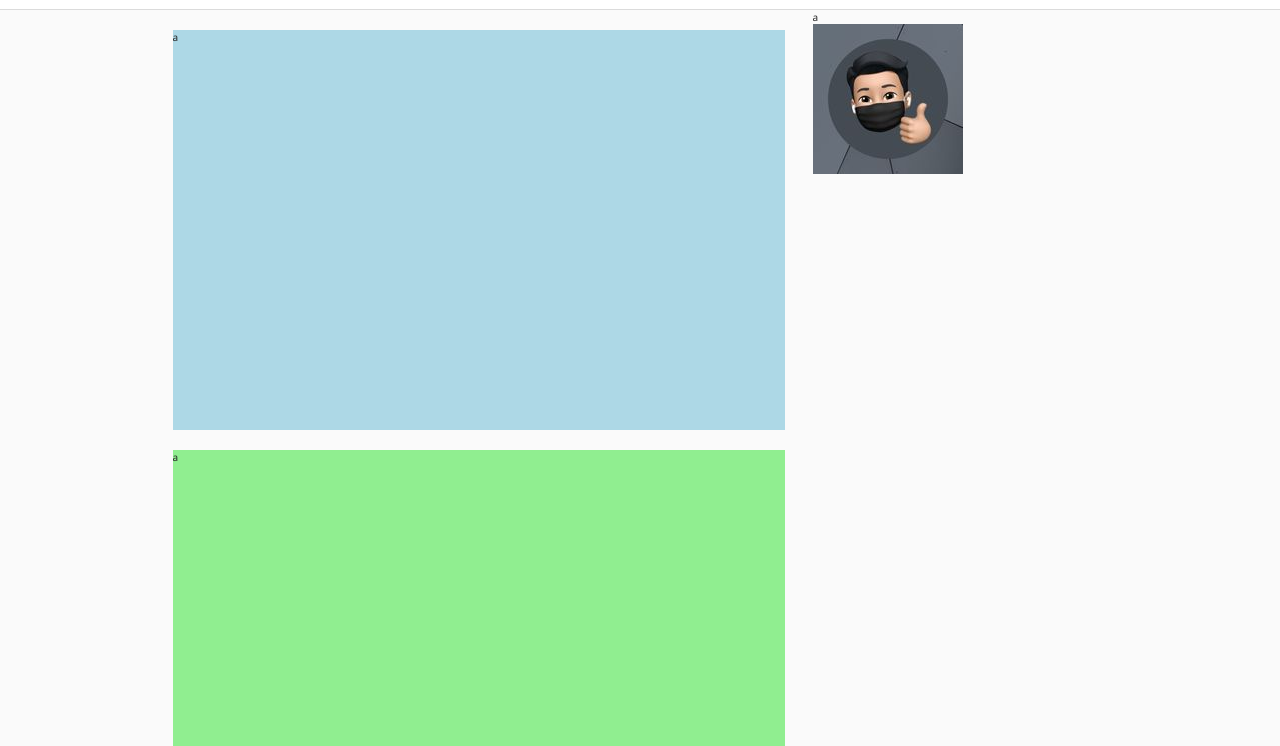
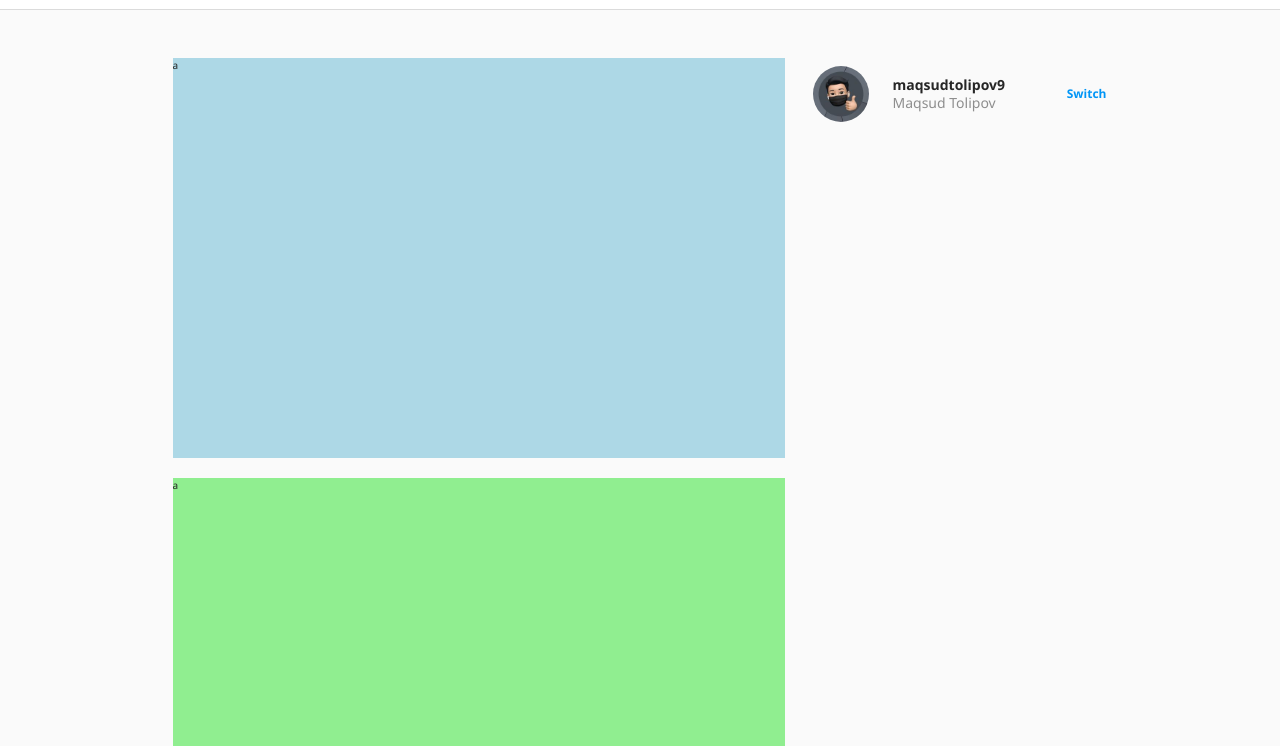
Before and after one commit to maqsudtolipov/instagram-clone, a website built with Parcel: page client/index.html in a window 1280 px wide. Shown: the part 54-800 px from the top of the page. Built offline with nearby package versions, Linux system fonts and the light colour scheme.

Commit message:
Add profile to sidebar

```diff
--- a/client/index.html
+++ b/client/index.html
@@ -68,8 +68,14 @@
         </div>
         <aside class="sidebar-container">
           <div class="sidebar">
-            <div class="sidebar-profile">a</div>
-            <img src="img/user.jpg" alt="User image" />
+            <div class="sidebar-profile">
+              <img class="sidebar-profile__img" src="img/user.jpg" alt="User image" />
+              <div class="sidebar-profile__name">
+                <span class="sidebar-profile__name-id">maqsudtolipov9</span><br>
+                <span class="sidebar-profile__name-full">Maqsud Tolipov</span>
+              </div>
+              <a class="btn-blue" href="#">switch</a>
+            </div>
           </div>
         </aside>
       </div>
--- /dev/null
+++ b/client/sass/components/_buttons.scss
@@ -0,0 +1,8 @@
+.btn-blue:link,
+.btn-blue:visited {
+  font-size: 1.2rem;
+  line-height: 1.6rem;
+  font-weight: 600;
+  color: #0095f6;
+  text-transform: capitalize;
+}
--- a/client/sass/core/_reset.scss
+++ b/client/sass/core/_reset.scss
@@ -25,6 +25,7 @@ a:visited {
 .main-container {
   max-width: 935px;
   margin: 0 auto;
+  padding-top: 2.8rem;
   display: grid;
   grid-template-columns: 1fr 29.5rem;
   gap: 2.8rem;
--- a/client/sass/layout/_sidebar.scss
+++ b/client/sass/layout/_sidebar.scss
@@ -1,4 +1,31 @@
 .sidebar {
   width: 29.4rem;
   position: fixed;
+  padding-top: 2.8rem;
 }
+
+.sidebar-profile {
+  display: flex;
+  align-items: center;
+  justify-content: space-between;
+
+  &__img {
+    height: 5.6rem;
+    width: 5.6rem;
+    border-radius: 50%;
+    margin-right: 2.4rem;
+  }
+
+  &__name {
+    font-size: 1.4rem;
+    line-height: 1.8rem;
+    margin-right: auto;
+  }
+
+  &__name-id {
+    font-weight: 600;
+  }
+  &__name-full {
+    color: #8e8e8e;
+  }
+}
--- a/client/sass/main.scss
+++ b/client/sass/main.scss
@@ -1,3 +1,6 @@
+// components
+@import 'components/buttons';
+
 // core
 @import 'core/reset';
 @import 'core/typography';
```
